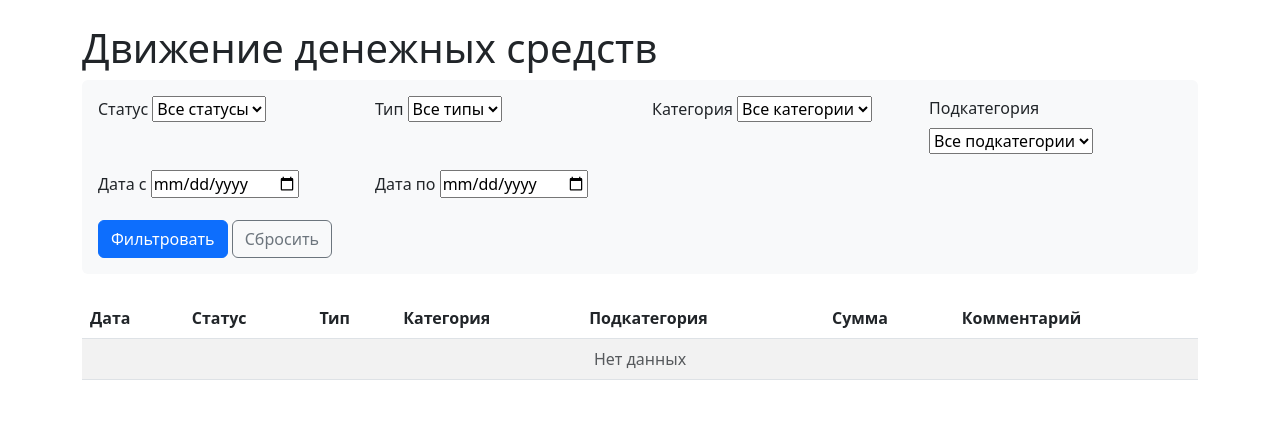
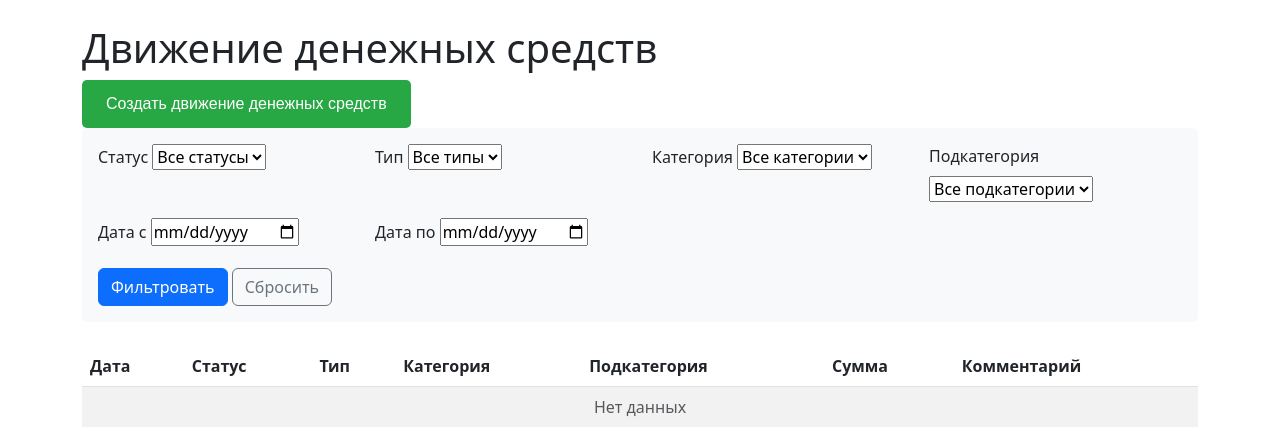
Before and after one commit to KPACABA1/Web-service-for-cash-flow-management, a Django app: page / in a window 1280 px wide. Shown: the top 427 px of the page. Run offline with Django 4.2, Linux system fonts and the light colour scheme; data that the repository does not hold is empty.

Commit message:
Всё сделал

```diff
--- a/cash_flow/templates/cash_flow_list.html
+++ b/cash_flow/templates/cash_flow_list.html
@@ -7,6 +7,25 @@
 <body>
     <div class="container mt-4">
         <h1>Движение денежных средств</h1>
+        <a href="{% url 'cash_flow:cash_flow-create' %}" class="button"> Создать движение денежных средств </a>
+
+        <style>
+        .button {
+            display: inline-block;
+            padding: 12px 24px;
+            background-color: #28a745;
+            color: white;
+            text-decoration: none;
+            border-radius: 5px;
+            font-family: Arial, sans-serif;
+            font-size: 16px;
+            transition: background-color 0.3s;
+        }
+
+        .button:hover {
+            background-color: #218838;
+        }
+        </style>
 
         <!-- Форма фильтрации -->
         <form method="get" class="mb-4 p-3 bg-light rounded">
```
